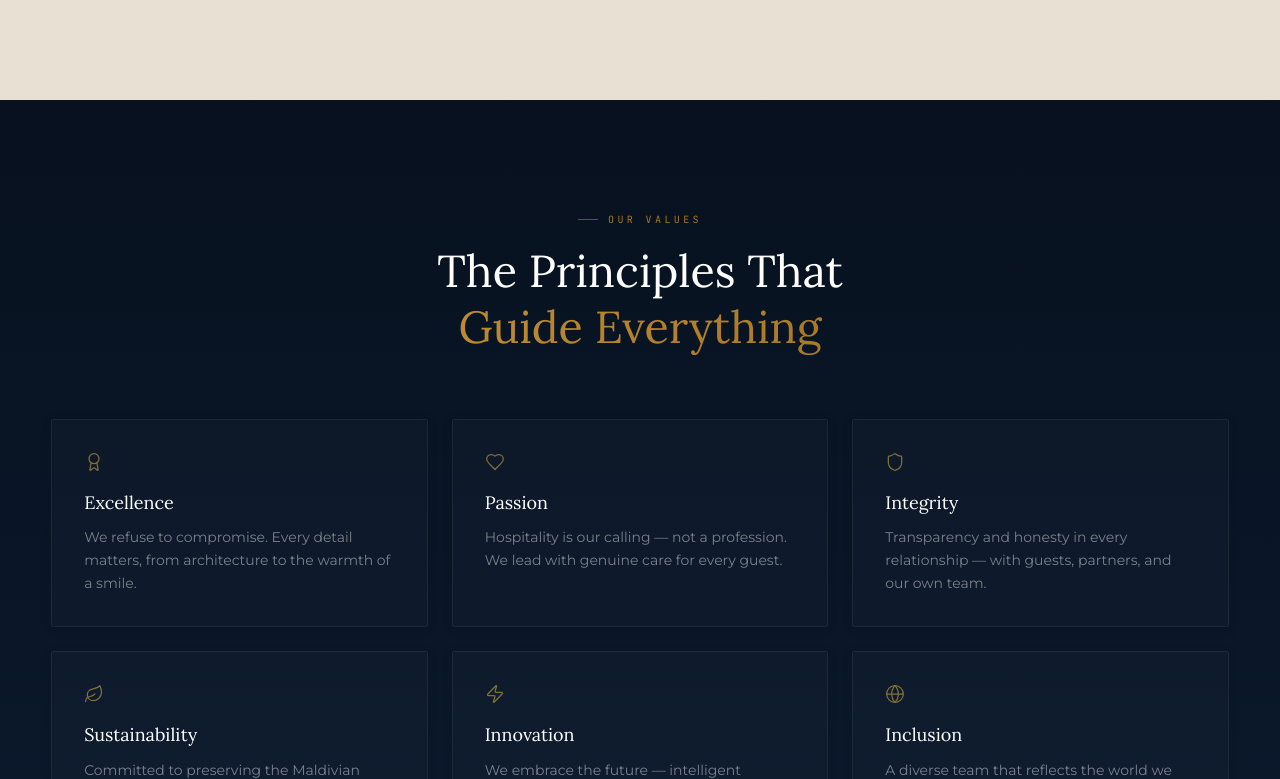
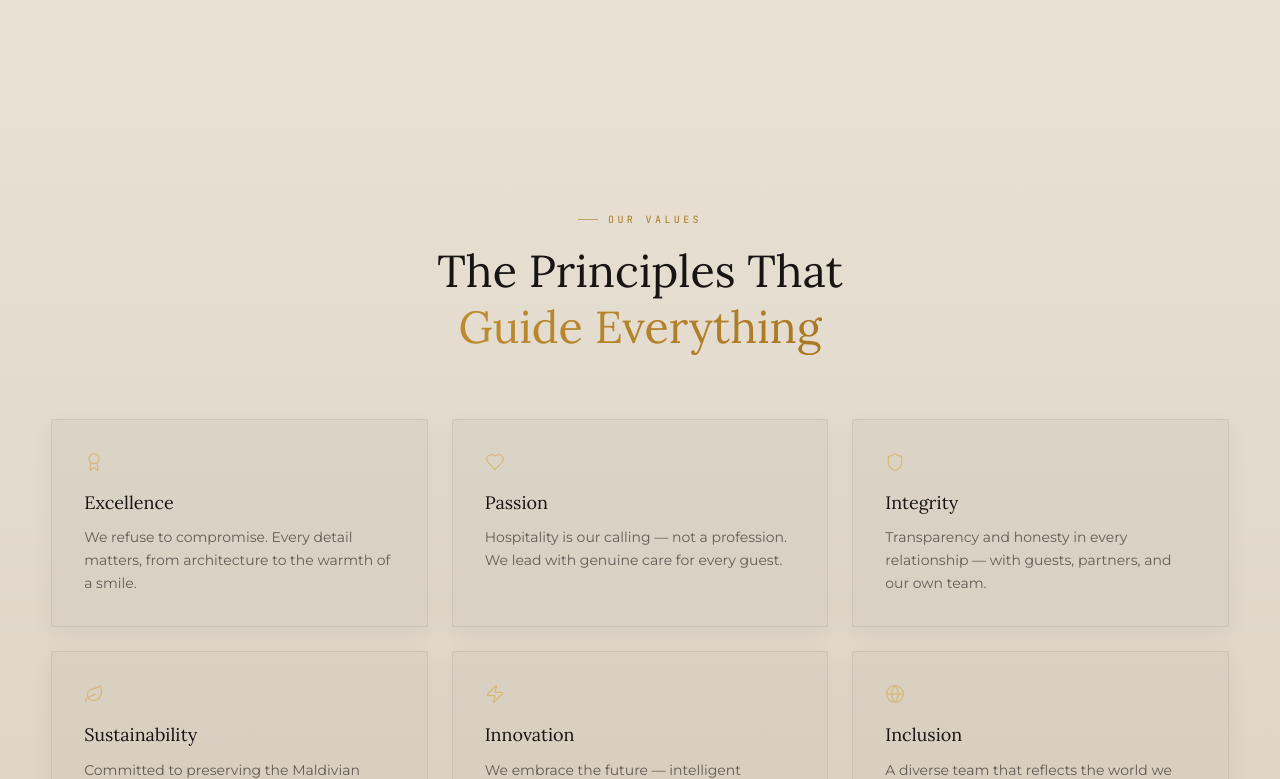
Before and after one commit to steveallen2009/gih-website, a Next.js app: page /gih-website/about in a window 1280 px wide. Shown: the part 1861-2640 px from the top of the page. Built offline with nearby package versions, Linux system fonts and the light colour scheme.

Commit message:
Add interactive card functionality to ValuesSection

```diff
--- a/src/components/sections/about/ValuesSection.tsx
+++ b/src/components/sections/about/ValuesSection.tsx
@@ -1,8 +1,11 @@
 'use client'
 
 import { motion } from 'framer-motion'
+import { useState } from 'react'
 import { useInView } from '@/hooks/useInView'
 import { Heart, Shield, Leaf, Zap, Award, Globe } from 'lucide-react'
+import { useTheme } from '@/lib/themeProvider'
+
 
 const values = [
   {
@@ -45,12 +48,29 @@ const values = [
 
 export default function ValuesSection() {
   const [ref, inView] = useInView<HTMLElement>()
+  const { theme } = useTheme()
+  const isDark = theme === 'dark'
+
+  const [activeCard, setActiveCard] = useState<number | null>(null)
+
+const handleCardTap = (index: number) => {
+  setActiveCard(index)
+  setTimeout(() => setActiveCard(null), 250)
+}
+
+  const gradientBg = isDark
+    ? 'linear-gradient(180deg, #07111F 0%, #0C1A2E 100%)'
+    : `linear-gradient(180deg, ${isDark ? '#07111F' : 'var(--bg-primary)'} 0%, ${isDark ? '#0C1A2E' : 'var(--bg-secondary)'} 100%)`
 
   return (
     <section
       ref={ref}
-      className="section relative"
-      style={{ background: 'linear-gradient(180deg, #07111F 0%, #0C1A2E 100%)' }}
+      className="section relative transition-colors duration-300"
+      style={{
+        background: isDark
+          ? 'linear-gradient(180deg, #07111F 0%, #0C1A2E 100%)'
+          : `linear-gradient(180deg, var(--bg-primary) 0%, var(--bg-secondary) 100%)`,
+      }}
     >
       <div className="wrap">
         <div className="text-center mb-16">
@@ -62,8 +82,11 @@ export default function ValuesSection() {
             Our Values
           </motion.div>
           <motion.h2
-            className="font-display font-light text-white leading-tight"
-            style={{ fontSize: 'clamp(28px, 3.5vw, 52px)' }}
+            className="font-display font-light leading-tight transition-colors duration-300"
+            style={{
+              fontSize: 'clamp(28px, 3.5vw, 52px)',
+              color: 'var(--text-primary)',
+            }}
             initial={{ opacity: 0, y: 20 }}
             animate={inView ? { opacity: 1, y: 0 } : {}}
             transition={{ delay: 0.1 }}
@@ -78,33 +101,106 @@ export default function ValuesSection() {
           {values.map(({ icon: Icon, title, description }, i) => (
             <motion.div
   key={title}
-              className="p-8 relative overflow-hidden group rounded-sm transition-all duration-500 hover:-translate-y-1"
+  className="p-8 relative overflow-hidden group rounded-sm cursor-default transition-[border-color,box-shadow,background-color] duration-300"
+    onTouchStart={() => handleCardTap(i)}
   style={{
-                background: 'rgba(255,255,255,0.02)',
-                border: '1px solid rgba(255,255,255,0.06)',
-                boxShadow: '0 2px 12px rgba(0,0,0,0.1)',
+  background: isDark
+    ? 'rgba(255,255,255,0.035)'
+    : 'rgba(0,0,0,0.03)',
+  border: isDark
+    ? '1px solid rgba(255,255,255,0.07)'
+    : '1px solid rgba(27,27,27,0.08)',
+  boxShadow: isDark
+    ? '0 8px 32px rgba(0,0,0,0.18)'
+    : '0 8px 24px rgba(0,0,0,0.05)',
 }}
-              initial={{ opacity: 0, y: 30 }}
-              animate={inView ? { opacity: 1, y: 0 } : {}}
-              transition={{ duration: 0.7, delay: i * 0.08 }}
+  initial={{
+    opacity: 0,
+    y: 40,
+    scale: 0.96,
+  }}
+  animate={
+  inView
+    ? {
+        opacity: 1,
+        y: activeCard === i ? -6 : 0,
+        scale: 1,
+        backgroundColor:
+          activeCard === i
+            ? isDark
+              ? 'rgba(255,255,255,0.05)'
+              : 'rgba(0,0,0,0.045)'
+            : isDark
+            ? 'rgba(255,255,255,0.035)'
+            : 'rgba(0,0,0,0.03)',
+        borderColor:
+          activeCard === i
+            ? 'rgba(212,168,67,0.28)'
+            : isDark
+            ? 'rgba(255,255,255,0.07)'
+            : 'rgba(27,27,27,0.08)',
+      }
+    : {}
+}
+  whileHover={{
+  y: -6,
+  backgroundColor: isDark
+    ? 'rgba(255,255,255,0.05)'
+    : 'rgba(0,0,0,0.045)',
+  borderColor: isDark
+    ? 'rgba(212,168,67,0.28)'
+    : 'rgba(212,168,67,0.22)',
+  boxShadow: isDark
+    ? '0 12px 36px rgba(0,0,0,0.22), 0 0 0 1px rgba(212,168,67,0.08)'
+    : '0 12px 30px rgba(0,0,0,0.08), 0 0 0 1px rgba(212,168,67,0.06)',
+  transition: {
+    duration: 0.28,
+    ease: [0.16, 1, 0.3, 1],
+  },
+}}
 >
-              {/* Subtle warm texture overlay */}
-              <div
+              {/* Subtle texture overlay */}
+              <motion.div
   className="absolute inset-0 opacity-0 group-hover:opacity-100 transition-opacity duration-700 pointer-events-none"
   style={{
-                  background: 'radial-gradient(ellipse at top left, rgba(212,168,67,0.04) 0%, transparent 60%)',
+    background: isDark
+      ? 'radial-gradient(circle at top left, rgba(212,168,67,0.06), transparent 65%)'
+      : 'radial-gradient(circle at top left, rgba(212,168,67,0.04), transparent 65%)',
   }}
 />
-
+              <motion.div
+  whileHover={{
+    y: -2,
+    scale: 1.08,
+    rotate: 2,
+  }}
+  transition={{
+    duration: 0.35,
+    ease: "easeOut",
+  }}
+>
   <Icon
     size={20}
     strokeWidth={1.5}
     className="text-gold opacity-60 mb-5 group-hover:opacity-100 transition-opacity duration-500"
   />
-              <h3 className="font-display font-light text-white text-lg mb-3 leading-tight">
+</motion.div>
+              <h3
+                className="font-display font-light text-lg mb-3 leading-tight transition-colors duration-300"
+                style={{
+                  color: 'var(--text-primary)',
+                }}
+              >
                 {title}
               </h3>
-              <p className="text-sm text-white/45 leading-relaxed">{description}</p>
+              <p
+                className="text-sm leading-relaxed transition-colors duration-300"
+                style={{
+                  color: 'var(--text-tertiary)',
+                }}
+              >
+                {description}
+              </p>
             </motion.div>
           ))}
         </div>
```
Lines whose indentation alone changed are shown as unchanged.
